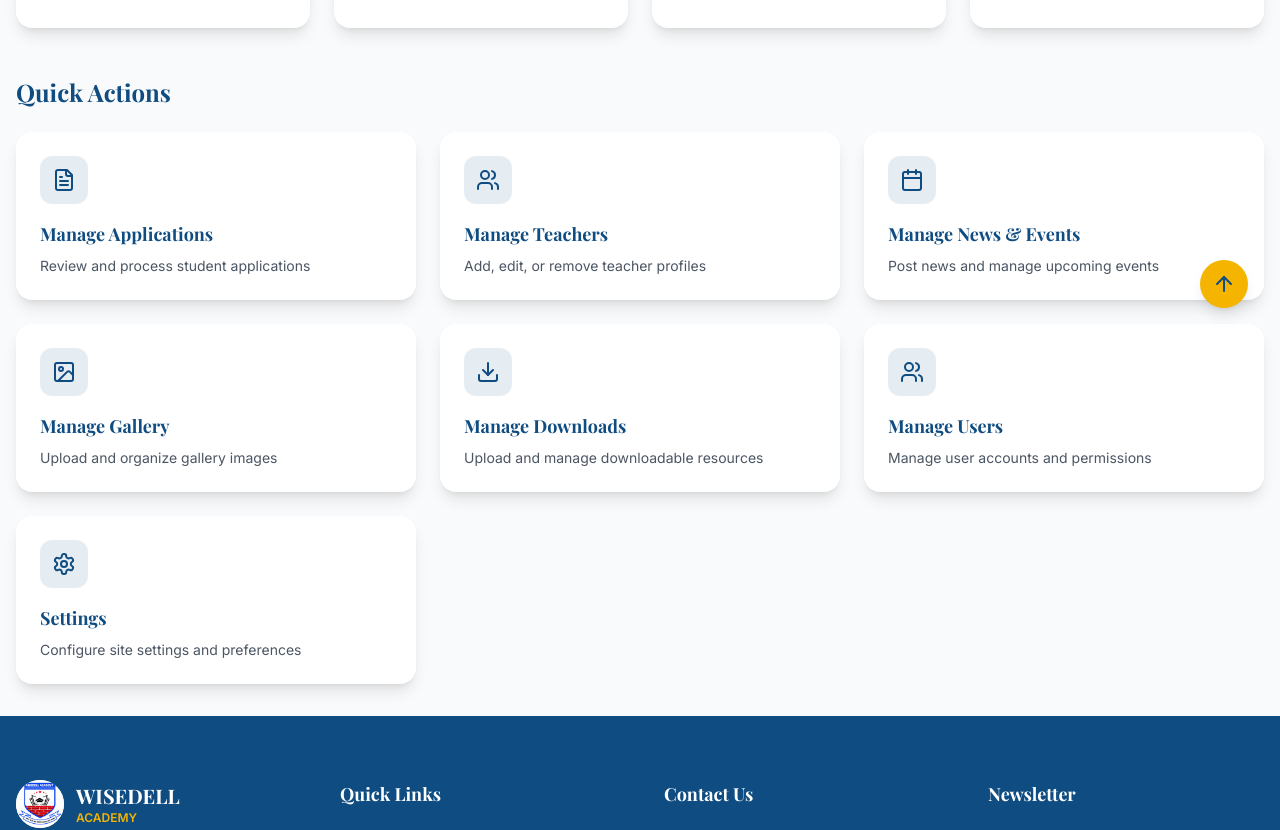
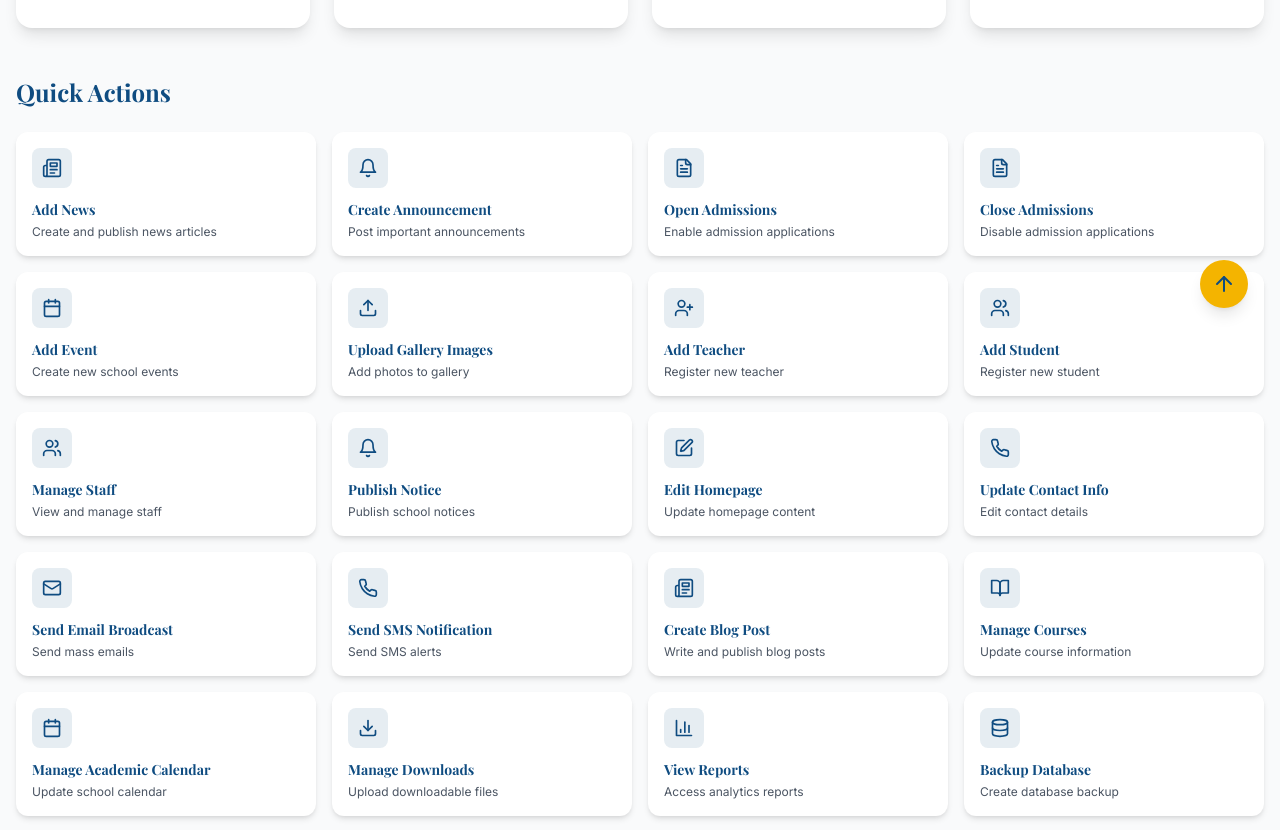
Before and after one commit to Theboiprowess/Theboiprowess, a Next.js app: page /admin in a window 1280 px wide. Shown: the part 460-1290 px from the top of the page. Built offline with nearby package versions, Linux system fonts and the light colour scheme; a web font is replaced by a local one.

Commit message:
Phase 1: School Management System foundation - Database schema, RBAC, and quick actions

```diff
--- a/src/components/admin/DashboardOverview.tsx
+++ b/src/components/admin/DashboardOverview.tsx
@@ -1,7 +1,11 @@
 "use client";
 
 import { motion } from "framer-motion";
-import { Users, FileText, Calendar, Image, Download, Settings, TrendingUp } from "lucide-react";
+import {
+  Users, FileText, Calendar, Image, Download, Settings, TrendingUp,
+  Plus, Bell, Upload, UserPlus, BookOpen, Phone, Mail, Newspaper,
+  Edit, Database, Shield, BarChart3, LogOut
+} from "lucide-react";
 import Link from "next/link";
 import { getCurrentYear, getNextAcademicYear, getCurrentAcademicSession } from "@/lib/date-utils";
 
@@ -38,46 +42,144 @@ const stats = [
 
 const quickActions = [
   {
-    title: "Manage Applications",
-    description: "Review and process student applications",
-    href: "/admin/applications",
-    icon: FileText,
+    title: "Add News",
+    description: "Create and publish news articles",
+    href: "/admin/news-events",
+    icon: Newspaper,
+    action: "create_news",
   },
   {
-    title: "Manage Teachers",
-    description: "Add, edit, or remove teacher profiles",
+    title: "Create Announcement",
+    description: "Post important announcements",
+    href: "/admin/news-events",
+    icon: Bell,
+    action: "create_announcement",
+  },
+  {
+    title: "Open Admissions",
+    description: "Enable admission applications",
+    href: "/admin/settings",
+    icon: FileText,
+    action: "open_admissions",
+  },
+  {
+    title: "Close Admissions",
+    description: "Disable admission applications",
+    href: "/admin/settings",
+    icon: FileText,
+    action: "close_admissions",
+  },
+  {
+    title: "Add Event",
+    description: "Create new school events",
+    href: "/admin/news-events",
+    icon: Calendar,
+    action: "create_event",
+  },
+  {
+    title: "Upload Gallery Images",
+    description: "Add photos to gallery",
+    href: "/admin/gallery",
+    icon: Upload,
+    action: "upload_gallery",
+  },
+  {
+    title: "Add Teacher",
+    description: "Register new teacher",
+    href: "/admin/teachers",
+    icon: UserPlus,
+    action: "add_teacher",
+  },
+  {
+    title: "Add Student",
+    description: "Register new student",
+    href: "/admin/applications",
+    icon: Users,
+    action: "add_student",
+  },
+  {
+    title: "Manage Staff",
+    description: "View and manage staff",
     href: "/admin/teachers",
     icon: Users,
+    action: "manage_staff",
   },
   {
-    title: "Manage News & Events",
-    description: "Post news and manage upcoming events",
+    title: "Publish Notice",
+    description: "Publish school notices",
     href: "/admin/news-events",
-    icon: Calendar,
+    icon: Bell,
+    action: "publish_notice",
   },
   {
-    title: "Manage Gallery",
-    description: "Upload and organize gallery images",
-    href: "/admin/gallery",
-    icon: Image,
+    title: "Edit Homepage",
+    description: "Update homepage content",
+    href: "/admin/settings",
+    icon: Edit,
+    action: "edit_homepage",
+  },
+  {
+    title: "Update Contact Info",
+    description: "Edit contact details",
+    href: "/admin/settings",
+    icon: Phone,
+    action: "update_contact",
+  },
+  {
+    title: "Send Email Broadcast",
+    description: "Send mass emails",
+    href: "/admin/settings",
+    icon: Mail,
+    action: "send_email",
+  },
+  {
+    title: "Send SMS Notification",
+    description: "Send SMS alerts",
+    href: "/admin/settings",
+    icon: Phone,
+    action: "send_sms",
+  },
+  {
+    title: "Create Blog Post",
+    description: "Write and publish blog posts",
+    href: "/admin/news-events",
+    icon: Newspaper,
+    action: "create_blog",
+  },
+  {
+    title: "Manage Courses",
+    description: "Update course information",
+    href: "/admin/settings",
+    icon: BookOpen,
+    action: "manage_courses",
+  },
+  {
+    title: "Manage Academic Calendar",
+    description: "Update school calendar",
+    href: "/admin/settings",
+    icon: Calendar,
+    action: "manage_calendar",
   },
   {
     title: "Manage Downloads",
-    description: "Upload and manage downloadable resources",
+    description: "Upload downloadable files",
     href: "/admin/downloads",
     icon: Download,
+    action: "manage_downloads",
   },
   {
-    title: "Manage Users",
-    description: "Manage user accounts and permissions",
-    href: "/admin/users",
-    icon: Users,
+    title: "View Reports",
+    description: "Access analytics reports",
+    href: "/admin/dashboard",
+    icon: BarChart3,
+    action: "view_reports",
   },
   {
-    title: "Settings",
-    description: "Configure site settings and preferences",
+    title: "Backup Database",
+    description: "Create database backup",
     href: "/admin/settings",
-    icon: Settings,
+    icon: Database,
+    action: "backup_database",
   },
 ];
 
@@ -138,21 +240,21 @@ export default function DashboardOverview() {
           transition={{ delay: 0.3 }}
         >
           <h2 className="font-heading text-2xl font-bold text-primary mb-6">Quick Actions</h2>
-          <div className="grid grid-cols-1 md:grid-cols-2 lg:grid-cols-3 gap-6">
+          <div className="grid grid-cols-1 md:grid-cols-2 lg:grid-cols-3 xl:grid-cols-4 gap-4">
             {quickActions.map((action, index) => (
               <motion.div
                 key={action.title}
                 initial={{ opacity: 0, y: 20 }}
                 animate={{ opacity: 1, y: 0 }}
-                transition={{ delay: 0.4 + index * 0.05 }}
+                transition={{ delay: 0.4 + index * 0.02 }}
               >
                 <Link href={action.href}>
-                  <div className="bg-white rounded-2xl p-6 shadow-lg hover:shadow-xl transition-all hover:scale-105 cursor-pointer h-full">
-                    <div className="w-12 h-12 bg-primary/10 rounded-xl flex items-center justify-center mb-4">
-                      <action.icon className="text-primary" size={24} />
+                  <div className="bg-white rounded-xl p-4 shadow-md hover:shadow-lg transition-all hover:scale-105 cursor-pointer h-full">
+                    <div className="w-10 h-10 bg-primary/10 rounded-lg flex items-center justify-center mb-3">
+                      <action.icon className="text-primary" size={20} />
                     </div>
-                    <h3 className="font-heading text-lg font-bold text-primary mb-2">{action.title}</h3>
-                    <p className="text-gray-600 text-sm">{action.description}</p>
+                    <h3 className="font-heading text-sm font-bold text-primary mb-1">{action.title}</h3>
+                    <p className="text-gray-600 text-xs">{action.description}</p>
                   </div>
                 </Link>
               </motion.div>
```
Also changed, not shown: src/lib/auth.ts (added, +143 -0 lines), 1 other file (tests, documents, lock files or other folders).
